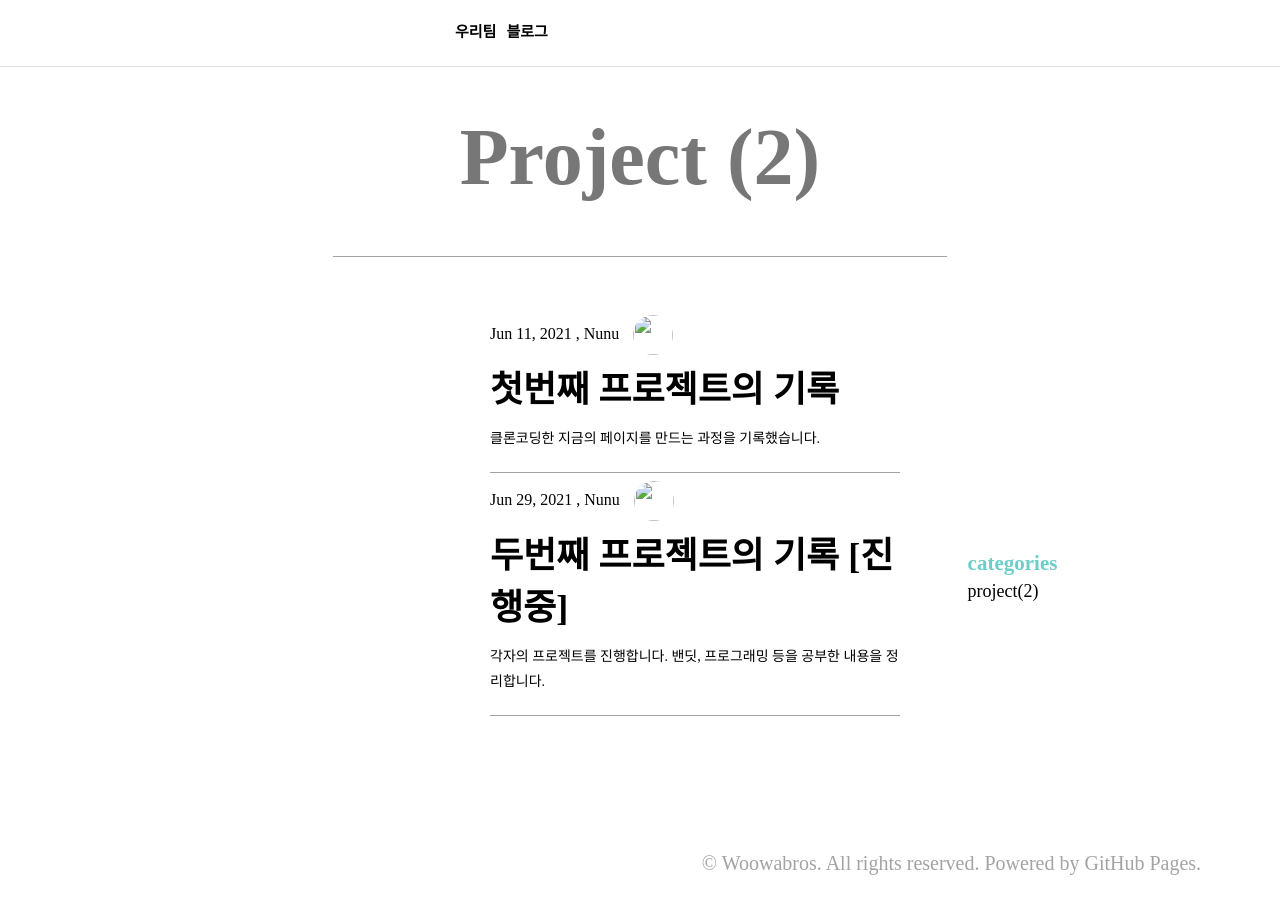
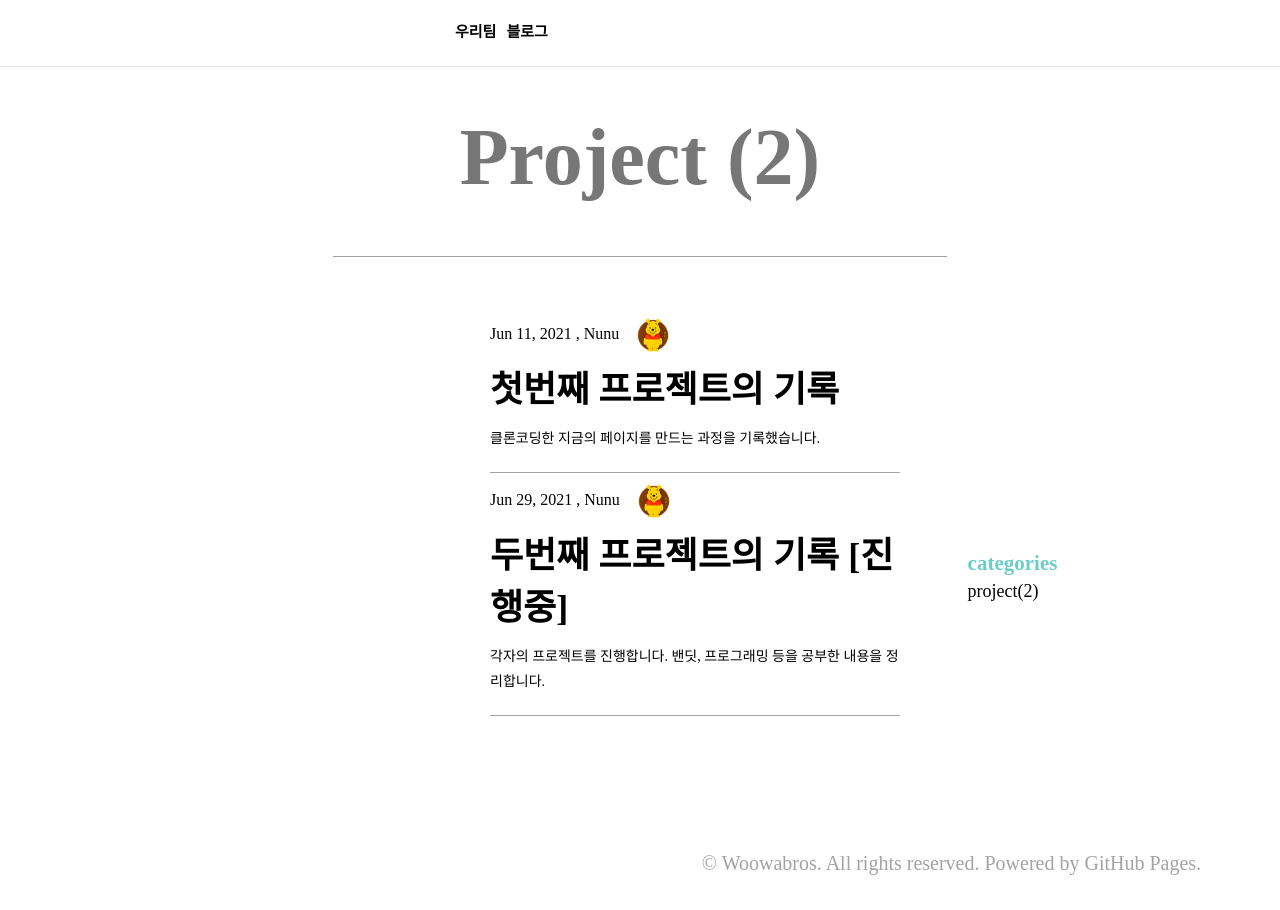
Before and after one commit to CocoDiff/webpractice, a plain HTML site: page project.html in a window 1280 px wide. Shown: the top 910 px of the page. Drawn offline with Linux system fonts and the light colour scheme; files that its build step writes are made by us from their sources.

Commit message:
Update project.html

```diff
--- a/project.html
+++ b/project.html
@@ -11,7 +11,7 @@
      <div class = "header">
         <a href="index.html">
             <span>우리팀</span><span>블로그</span></a>
-        <link rel="stylesheet" type="text/css" href="project_stylesheet.css">
+        <link rel="stylesheet" type="text/css" href="./image/project_stylesheet.css">
         </div>
         <br>
 
@@ -21,13 +21,13 @@
         </div>
 
         <div class = "content">
-            <span>Jun 11, 2021 , Nunu</span> <img src="./pooh.jpg"><br>
+            <span>Jun 11, 2021 , Nunu</span> <img src="./image/pooh.jpg"><br>
             <h2>첫번째 프로젝트의 기록</h2>
             <p>클론코딩한 지금의 페이지를 만드는 과정을 기록했습니다.</p>
             <hr>
 
             <a href = "second_project.html">
-            <span>Jun 29, 2021 , Nunu</span> <img src="./pooh.jpg"><br>
+            <span>Jun 29, 2021 , Nunu</span> <img src="./image/pooh.jpg"><br>
             <h2>두번째 프로젝트의 기록 [진행중]</h2>
             <p>각자의 프로젝트를 진행합니다. 밴딧, 프로그래밍 등을 공부한 내용을 정리합니다.</p></a>
             <hr>
```
